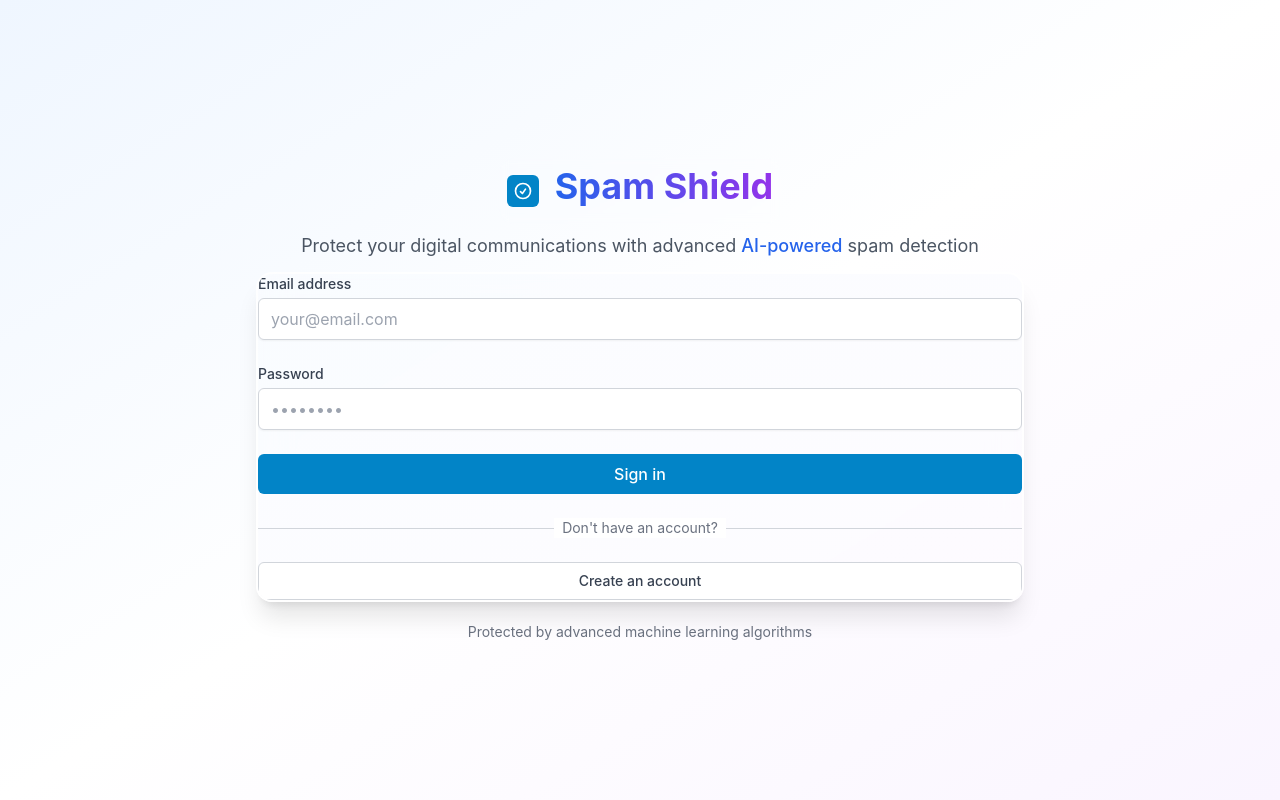
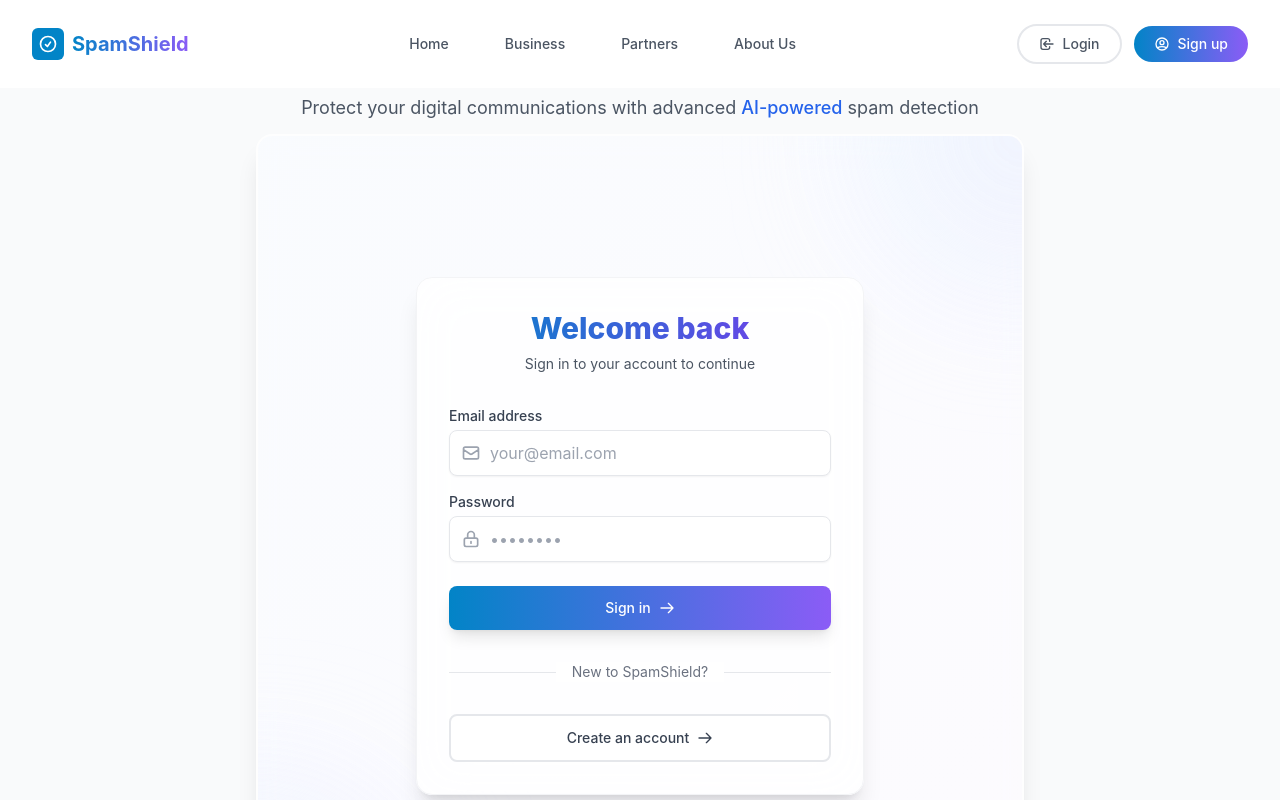
Before and after one commit to nasiruddin-an4/Multi-Format-Spam-Detection, a React (Vite) app: page /login in a window 1280 px wide. Shown: the top 800 px of the page. Built offline with nearby package versions, Linux system fonts and the light colour scheme.

Commit message:
Refactor API URL configuration, simplify layout components, enhance CSS animations, and improve admin sidebar styling

```diff
--- a/src/App.jsx
+++ b/src/App.jsx
@@ -41,6 +41,7 @@ const ProtectedRoute = ({ children, requiredRole }) => {
 function App() {
   return (
     <Routes>
+      <Route element={<MainLayout />}>
         {/* Auth routes */}
         <Route element={<AuthLayout />}>
           <Route path="/login" element={<Login />} />
@@ -59,7 +60,6 @@ function App() {
         </Route>
 
         {/* Main routes */}
-      <Route element={<MainLayout />}>
         <Route path="/" element={<Home />} />
         <Route path="/detect" element={
           <ProtectedRoute>
--- a/src/components/common/Navbar.jsx
+++ b/src/components/common/Navbar.jsx
@@ -72,13 +72,13 @@ const Navbar = () => {
 
   return (
     <>
-      <nav className={`fixed w-full z-50 transition-all duration-300 ${
+      <nav className={`fixed top-0 left-0 right-0 z-50 transition-all duration-300 ${
         isScrolled
           ? 'bg-white/95 backdrop-blur-md shadow-lg py-2'
-          : 'bg-white py-3 border-b border-gray-200 shadow-lg'
+          : 'bg-white py-3'
       }`}>
         <div className="max-w-7xl mx-auto px-4 sm:px-6 lg:px-8">
-          <div className="flex justify-between items-center h-12">
+          <div className="flex justify-between items-center h-16">
             {/* Left - Logo */}
             <div className="flex-shrink-0">
               <Link to="/" className="flex items-center group">
--- a/src/config/api.js
+++ b/src/config/api.js
@@ -1,2 +1,2 @@
 // API URL configuration
-export const API_URL = import.meta.env.VITE_API_URL || 'http://localhost:5000/api'
+export const API_URL = 'http://localhost:5000/api'
--- a/src/index.css
+++ b/src/index.css
@@ -73,3 +73,43 @@ body {
     @apply transition-opacity duration-300 ease-in-out;
   }
 }
+
+@layer utilities {
+  .animate-fade-up {
+    animation: fadeUp 0.5s ease-out;
+  }
+
+  .animate-scale {
+    animation: scale 0.3s ease-out;
+  }
+
+  .hover-lift {
+    @apply transition-all duration-300 hover:-translate-y-1 hover:shadow-lg;
+  }
+
+  .gradient-text {
+    @apply bg-gradient-to-r from-primary-600 to-accent-500 bg-clip-text text-transparent;
+  }
+}
+
+@keyframes fadeUp {
+  from {
+    opacity: 0;
+    transform: translateY(20px);
+  }
+  to {
+    opacity: 1;
+    transform: translateY(0);
+  }
+}
+
+@keyframes scale {
+  from {
+    transform: scale(0.95);
+    opacity: 0;
+  }
+  to {
+    transform: scale(1);
+    opacity: 1;
+  }
+}
--- a/src/layouts/AuthLayout.jsx
+++ b/src/layouts/AuthLayout.jsx
@@ -21,7 +21,7 @@ const AuthLayout = () => {
   }
 
   return (
-    <div className="min-h-screen bg-gradient-to-br from-blue-50 via-white to-purple-50 flex flex-col justify-center py-5 px-4 sm:px-6 lg:px-8">
+    <div className="min-h-screen flex flex-col justify-center py-5 px-4 sm:px-6 lg:px-8">
       <div className="sm:mx-auto sm:w-full sm:max-w-6xl">
         <div className="flex flex-col items-center">
           {/* Logo and Name Container */}
--- a/src/layouts/MainLayout.jsx
+++ b/src/layouts/MainLayout.jsx
@@ -7,9 +7,7 @@ const MainLayout = () => {
     <div className="flex flex-col min-h-screen">
       <Navbar />
       <main className="flex-grow">
-        <div className="container-custom page-container">
-          <Outlet />
-        </div>
+        <Outlet />
       </main>
       <Footer />
     </div>
--- a/src/pages/Login.jsx
+++ b/src/pages/Login.jsx
@@ -2,6 +2,7 @@ import { useState } from 'react'
 import { Link, useNavigate } from 'react-router-dom'
 import { useAuth } from '../contexts/AuthContext'
 import { toast } from 'react-toastify'
+import { HiOutlineMail, HiOutlineLockClosed, HiOutlineArrowRight } from 'react-icons/hi'
 
 const Login = () => {
   const [email, setEmail] = useState('')
@@ -25,7 +26,12 @@ const Login = () => {
 
       if (result.success) {
         toast.success('Login successful')
+        // Redirect to admin dashboard if user is admin, otherwise to home
+        if (result.user.role === 'admin') {
+          navigate('/admin')
+        } else {
           navigate('/')
+        }
       } else {
         toast.error(result.error)
       }
@@ -38,13 +44,37 @@ const Login = () => {
   }
 
   return (
+    <div className="min-h-screen flex items-center justify-center px-4 sm:px-6 lg:px-0">
+      {/* Background Decoration */}
+      <div className="absolute inset-0 overflow-hidden">
+        <div className="absolute -top-40 -right-40 w-80 h-80 bg-gradient-to-br from-primary-100/50 to-accent-100/50 rounded-full blur-3xl"></div>
+        <div className="absolute -bottom-40 -left-40 w-80 h-80 bg-gradient-to-tr from-primary-100/50 to-accent-100/50 rounded-full blur-3xl"></div>
+      </div>
+
+      <div className="relative max-w-md w-full">
+        {/* Card Container */}
+        <div className="bg-white/80 backdrop-blur-xl shadow-xl rounded-2xl p-8 space-y-8 border border-gray-100">
+          {/* Header */}
+          <div className="text-center">
+            <h2 className="text-3xl font-extrabold bg-gradient-to-r from-primary-600 to-accent-600 bg-clip-text text-transparent">
+              Welcome back
+            </h2>
+            <p className="mt-2 text-sm text-gray-600">
+              Sign in to your account to continue
+            </p>
+          </div>
+
+          {/* Form */}
+          <form className="space-y-6" onSubmit={handleSubmit}>
+            <div className="space-y-4">
               <div>
-      <form className="space-y-6" onSubmit={handleSubmit}>
-        <div>
-          <label htmlFor="email" className="label">
+                <label htmlFor="email" className="block text-sm font-medium text-gray-700">
                   Email address
                 </label>
-          <div className="mt-1">
+                <div className="mt-1 relative group">
+                  <div className="absolute inset-y-0 left-0 pl-3 flex items-center pointer-events-none">
+                    <HiOutlineMail className="h-5 w-5 text-gray-400 group-hover:text-primary-500 transition-colors duration-200" />
+                  </div>
                   <input
                     id="email"
                     name="email"
@@ -53,17 +83,23 @@ const Login = () => {
                     required
                     value={email}
                     onChange={(e) => setEmail(e.target.value)}
-              className="input"
+                    className="block w-full pl-10 pr-3 py-2.5 text-gray-700 bg-white border border-gray-200
+                      rounded-lg shadow-sm placeholder-gray-400 focus:outline-none focus:ring-2
+                      focus:ring-primary-500/20 focus:border-primary-500 hover:border-primary-300
+                      transition-colors duration-200"
                     placeholder="your@email.com"
                   />
                 </div>
               </div>
 
               <div>
-          <label htmlFor="password" className="label">
+                <label htmlFor="password" className="block text-sm font-medium text-gray-700">
                   Password
                 </label>
-          <div className="mt-1">
+                <div className="mt-1 relative group">
+                  <div className="absolute inset-y-0 left-0 pl-3 flex items-center pointer-events-none">
+                    <HiOutlineLockClosed className="h-5 w-5 text-gray-400 group-hover:text-primary-500 transition-colors duration-200" />
+                  </div>
                   <input
                     id="password"
                     name="password"
@@ -72,16 +108,23 @@ const Login = () => {
                     required
                     value={password}
                     onChange={(e) => setPassword(e.target.value)}
-              className="input"
+                    className="block w-full pl-10 pr-3 py-2.5 text-gray-700 bg-white border border-gray-200
+                      rounded-lg shadow-sm placeholder-gray-400 focus:outline-none focus:ring-2
+                      focus:ring-primary-500/20 focus:border-primary-500 hover:border-primary-300
+                      transition-colors duration-200"
                     placeholder="••••••••"
                   />
                 </div>
               </div>
+            </div>
 
-        <div>
             <button
               type="submit"
-            className="w-full btn-primary flex justify-center py-2 px-4"
+              className="group relative w-full flex items-center justify-center py-3 px-4
+                text-sm font-medium rounded-lg text-white bg-gradient-to-r from-primary-600 to-accent-500
+                hover:from-primary-700 hover:to-accent-600 shadow-lg hover:shadow-xl
+                transform hover:-translate-y-0.5 transition-all duration-200
+                disabled:opacity-50 disabled:cursor-not-allowed disabled:hover:translate-y-0"
               disabled={loading}
             >
               {loading ? (
@@ -90,31 +133,39 @@ const Login = () => {
                     <circle className="opacity-25" cx="12" cy="12" r="10" stroke="currentColor" strokeWidth="4"></circle>
                     <path className="opacity-75" fill="currentColor" d="M4 12a8 8 0 018-8V0C5.373 0 0 5.373 0 12h4zm2 5.291A7.962 7.962 0 014 12H0c0 3.042 1.135 5.824 3 7.938l3-2.647z"></path>
                   </svg>
-                Logging in...
+                  <span>Signing in...</span>
                 </>
-            ) : 'Sign in'}
+              ) : (
+                <>
+                  <span>Sign in</span>
+                  <HiOutlineArrowRight className="ml-2 h-4 w-4 transform group-hover:translate-x-1 transition-transform duration-200" />
+                </>
+              )}
             </button>
-        </div>
           </form>
 
-      <div className="mt-6">
+          {/* Divider */}
           <div className="relative">
             <div className="absolute inset-0 flex items-center">
-            <div className="w-full border-t border-gray-300"></div>
+              <div className="w-full border-t border-gray-200"></div>
             </div>
             <div className="relative flex justify-center text-sm">
-            <span className="px-2 bg-white text-gray-500">
-              Don't have an account?
+              <span className="px-4 bg-white text-gray-500">
+                New to SpamShield?
               </span>
             </div>
           </div>
 
-        <div className="mt-6">
+          {/* Create Account Link */}
           <Link
             to="/register"
-            className="w-full inline-flex justify-center py-2 px-4 border border-gray-300 rounded-md shadow-sm bg-white text-sm font-medium text-gray-700 hover:bg-gray-50"
+            className="group w-full inline-flex items-center justify-center py-3 px-4
+              border-2 border-gray-200 rounded-lg text-sm font-medium text-gray-700
+              bg-white hover:bg-gray-50 hover:border-primary-200 hover:text-primary-600
+              transform hover:-translate-y-0.5 transition-all duration-200"
           >
             Create an account
+            <HiOutlineArrowRight className="ml-2 h-4 w-4 transform group-hover:translate-x-1 transition-transform duration-200" />
           </Link>
         </div>
       </div>
```
Also changed, not shown: src/components/admin/AdminSidebar.jsx (+8 -11 lines), src/components/detection/DetectionForm.jsx (+27 -7 lines), src/pages/admin/Dashboard.jsx (+13 -5 lines), src/pages/admin/UserManagement.jsx (+100 -17 lines), Readme/Screenshot 2025-05-10 121913.png (added), 1 other file (tests, documents, lock files or other folders). Lines whose indentation alone changed are shown as unchanged.
